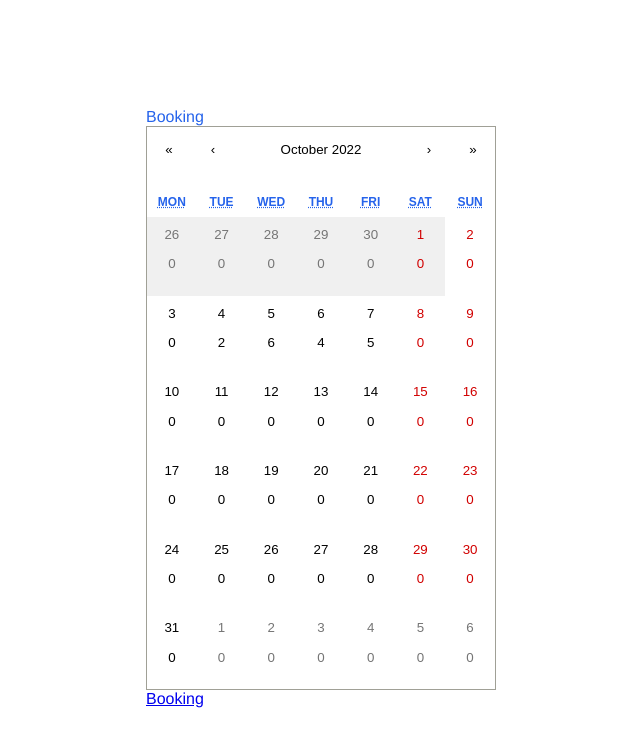
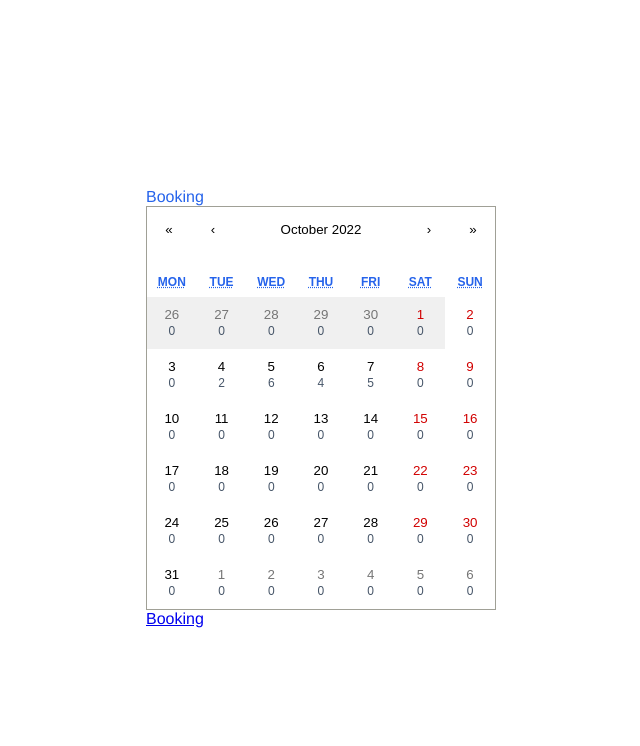
Before and after one commit to danilesky/ReactJS-Appointment-reserve, a React (Create React App) app: page /booking in a window 1280 px wide. Shown: the top 746 px of the page, without its empty margins (319-959 px from the left). Built offline with nearby package versions, Linux system fonts and the light colour scheme.

Commit message:
TileInfo component that generates number of available tiles /// with some mock

```diff
--- a/src/components/calendar/Calendar/Calendar.js
+++ b/src/components/calendar/Calendar/Calendar.js
@@ -1,27 +1,9 @@
 import React from "react";
 import { Calendar as DatePicker } from "react-calendar";
 import { formatDate } from "../../../infrastructure/functions/formatDate";
+import TileInfo from "./TileInfo";
 
 //24071998 - dateDay data
-
-const appointments = [
-  {
-    day: "041022",
-    free: [1, 2],
-  },
-  {
-    day: "051022",
-    free: [1, 2, 3, 4, 5, 6],
-  },
-  {
-    day: "061022",
-    free: [1, 2, 3, 4],
-  },
-  {
-    day: "071022",
-    free: [1, 2, 3, 4, 5],
-  },
-];
 
 const Calendar = () => {
   //Todays date
@@ -33,23 +15,12 @@ const Calendar = () => {
   };
 
   //Function to generate number of FREE APPOINTMENTS for each day under DAYtileContent
-  const tileContent = ({ date }) => {
-    let formatedDate = formatDate(date);
-    let counter = 0;
-    appointments.map((appointment) => {
-      if (appointment.day === formatedDate) {
-        appointment.free.map(() => {
-          counter++;
-        });
-      }
-    });
-    return <p>{counter}</p>;
-  };
+
   return (
     <DatePicker
       onClickDay={(day) => console.log(formatDate(day))}
       tileDisabled={disableTiles}
-      tileContent={tileContent}
+      tileContent={TileInfo}
     />
   );
 };
--- /dev/null
+++ b/src/components/calendar/Calendar/TileInfo.js
@@ -0,0 +1,44 @@
+import React from "react";
+import styled from "styled-components";
+import { formatDate } from "../../../infrastructure/functions/formatDate";
+
+const appointments = [
+  {
+    day: "041022",
+    free: [1, 2],
+  },
+  {
+    day: "051022",
+    free: [1, 2, 3, 4, 5, 6],
+  },
+  {
+    day: "061022",
+    free: [1, 2, 3, 4],
+  },
+  {
+    day: "071022",
+    free: [1, 2, 3, 4, 5],
+  },
+];
+
+const Value = styled.span`
+  font-size: ${({ theme }) => theme.fontSizes.caption};
+  display: flex;
+  justify-content: center;
+  color: ${({ theme }) => theme.colors.default.grey};
+`;
+
+const TileInfo = ({ date }) => {
+  let formatedDate = formatDate(date);
+  let counter = 0;
+  appointments.map((appointment) => {
+    if (appointment.day === formatedDate) {
+      appointment.free.map(() => {
+        counter++;
+      });
+    }
+  });
+  return <Value>{counter}</Value>;
+};
+
+export default TileInfo;
```
